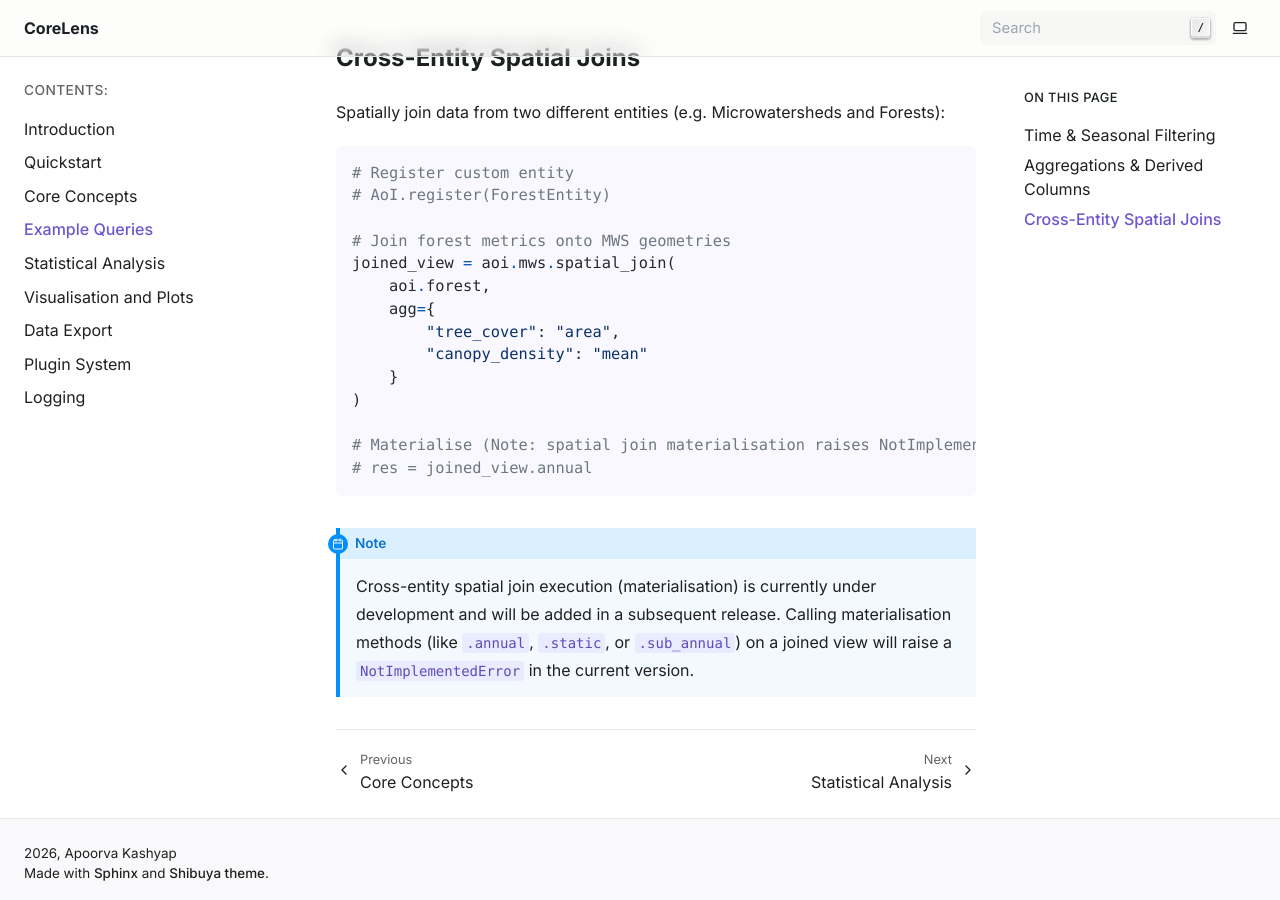
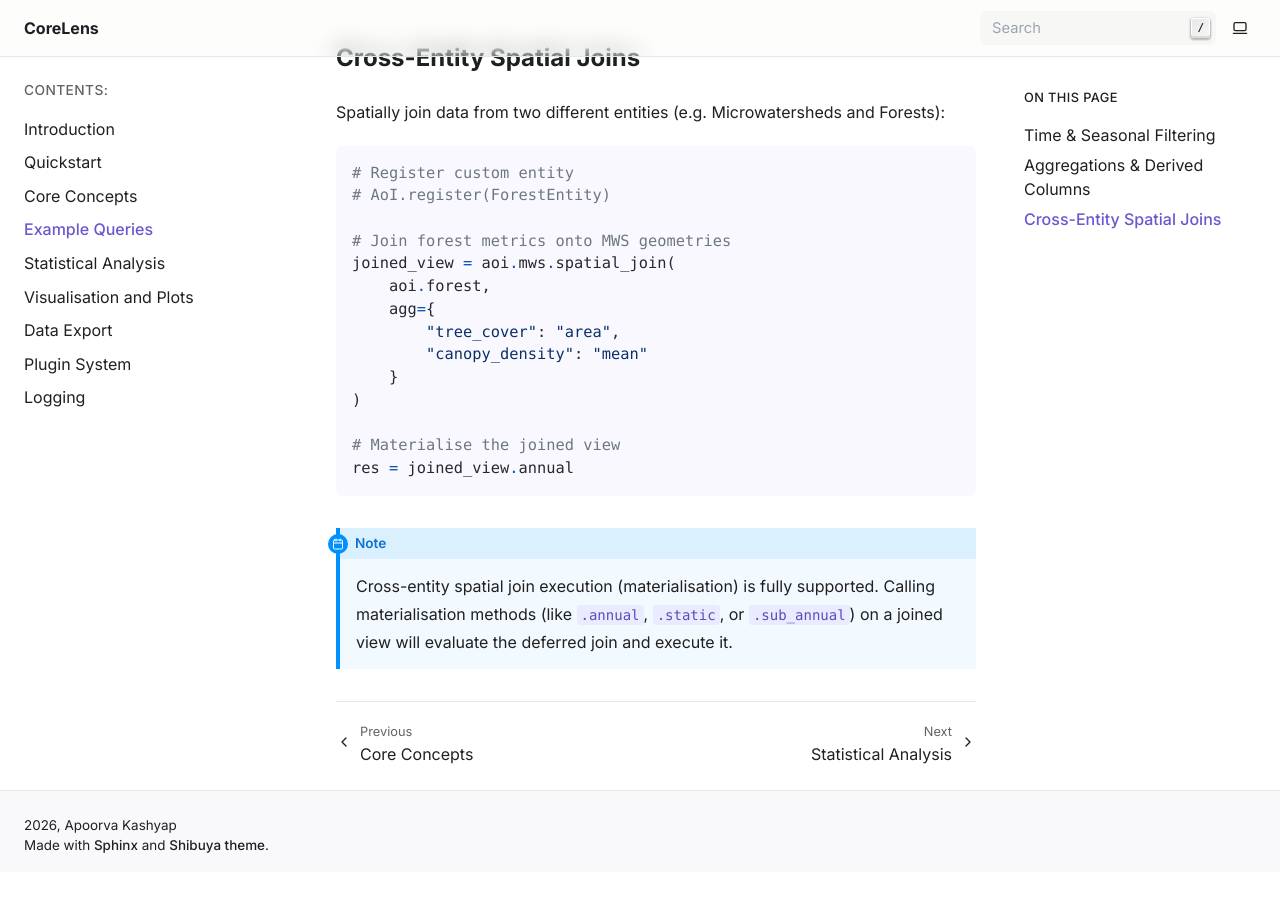
Before and after one commit to ApoorvaKashyap/core-lens, a Sphinx documentation site: the page built from docs/source/queries.md, in a window 1280 px wide and 900 px high, scrolled down 1025 px. Built offline with Sphinx 7.4.7, drawn with Linux system fonts in a browser that asks for light colours; pages that are not in the unit, such as notebooks, are missing from menus; after the commit the page ends 1897 px from its top, so only the background shows below that.

Commit message:
docs(fix): Fixed incorrect info about spatial joins and exports

````diff
--- a/docs/source/queries.md
+++ b/docs/source/queries.md
@@ -54,10 +54,10 @@ joined_view = aoi.mws.spatial_join(
     }
 )
 
-# Materialise (Note: spatial join materialisation raises NotImplementedError in this release)
-# res = joined_view.annual
+# Materialise the joined view
+res = joined_view.annual
 ```
 
 ```{note}
-Cross-entity spatial join execution (materialisation) is currently under development and will be added in a subsequent release. Calling materialisation methods (like `.annual`, `.static`, or `.sub_annual`) on a joined view will raise a `NotImplementedError` in the current version.
+Cross-entity spatial join execution (materialisation) is fully supported. Calling materialisation methods (like `.annual`, `.static`, or `.sub_annual`) on a joined view will evaluate the deferred join and execute it.
 ```
````
Also changed, not shown: 1 other file.
